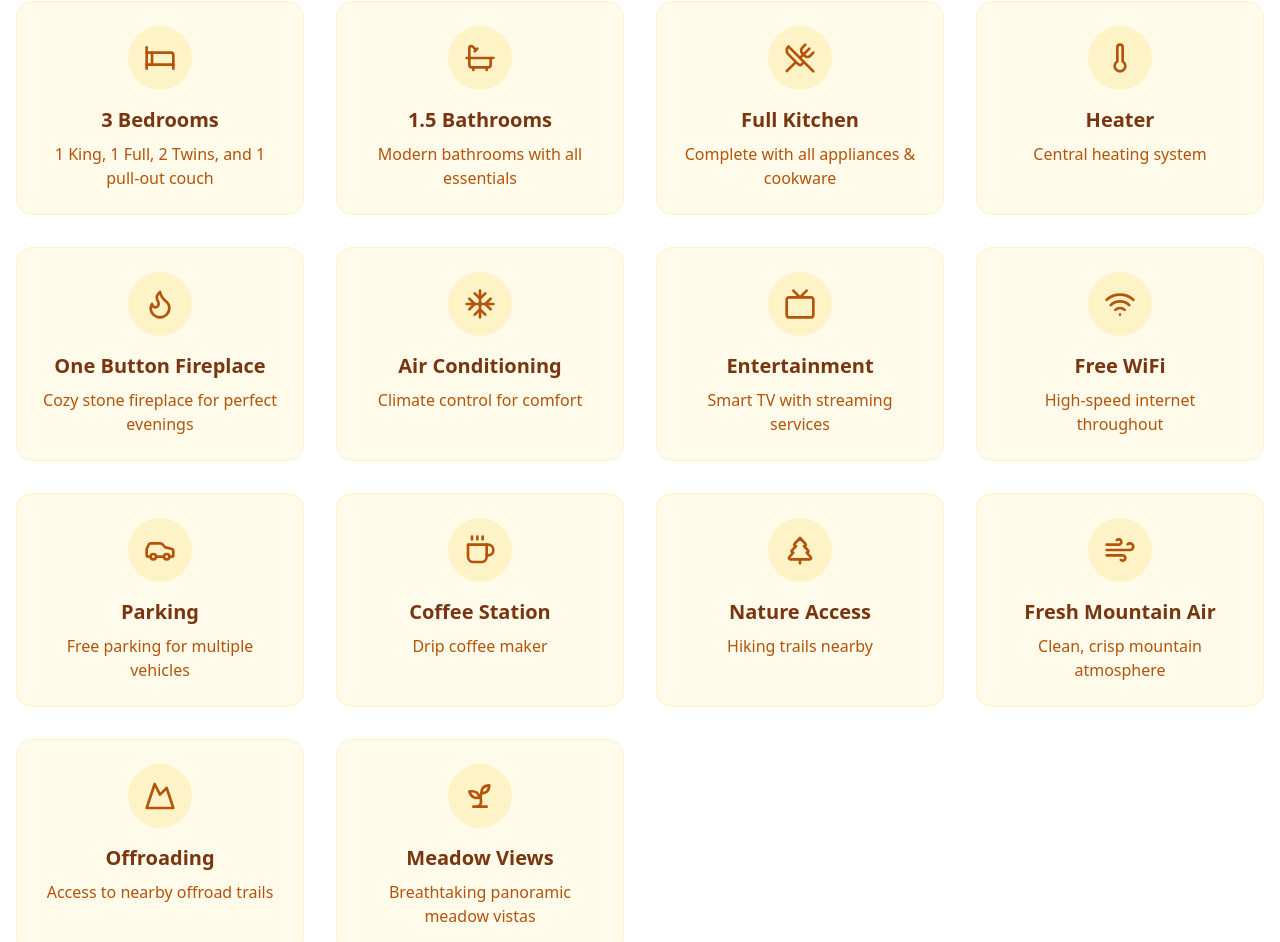
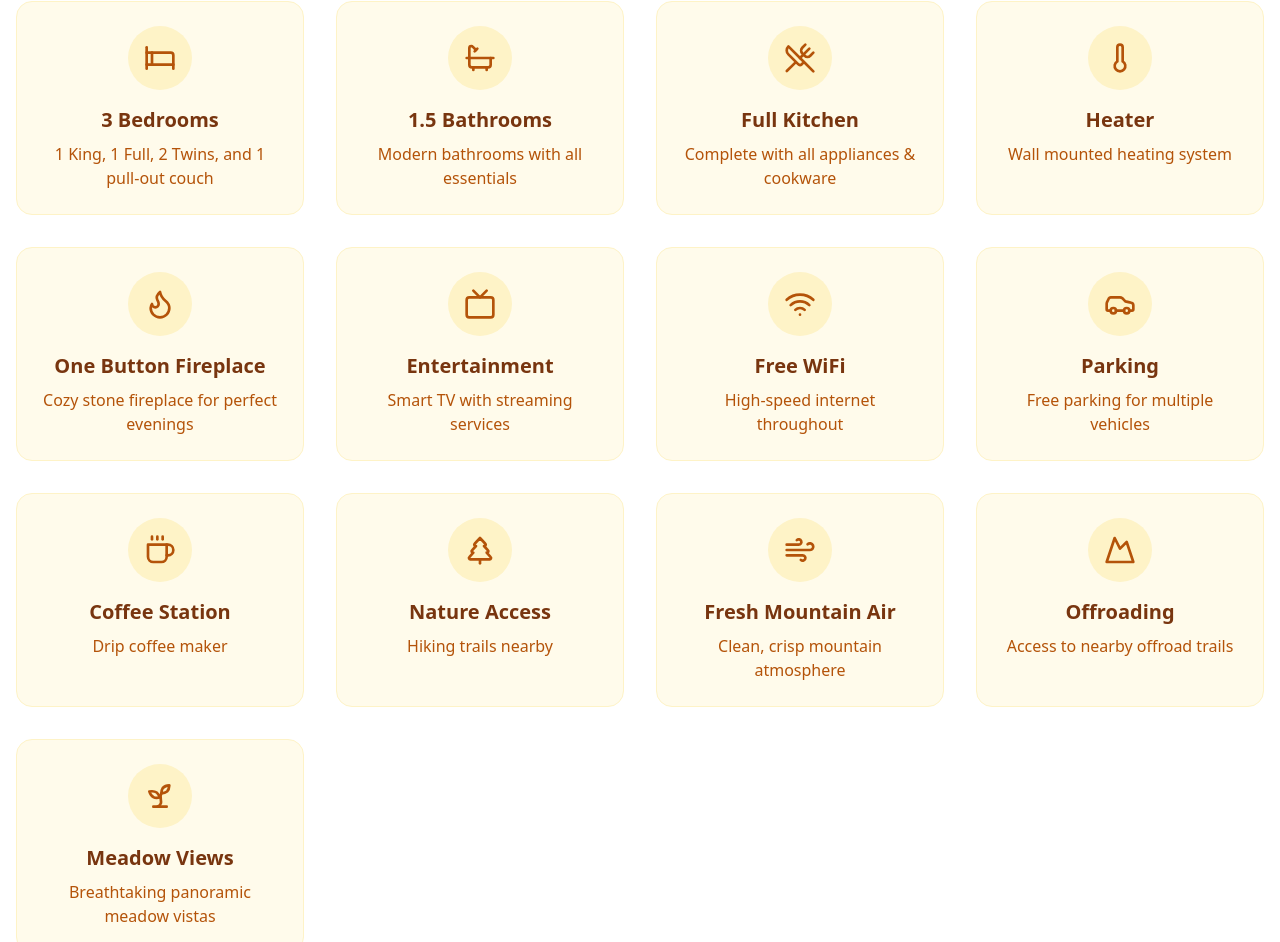
Before and after one commit to idratherbecamping/big_bear_cabin_website, a React (Vite) app: page / in a window 1280 px wide. Shown: the part 3316-4258 px from the top of the page. Built offline with nearby package versions, Linux system fonts and the light colour scheme; no server answers.

Commit message:
remove ac and clarify heater type

```diff
--- a/src/components/Amenities.tsx
+++ b/src/components/Amenities.tsx
@@ -10,7 +10,6 @@ import {
   UtensilsCrossed,
   Bath,
   Bed,
-  Snowflake,
   Wind,
   Mountain,
   Thermometer,
@@ -22,9 +21,8 @@ const Amenities: React.FC = () => {
     { icon: Bed, title: "3 Bedrooms", description: "1 King, 1 Full, 2 Twins, and 1 pull-out couch" },
     { icon: Bath, title: "1.5 Bathrooms", description: "Modern bathrooms with all essentials" },
     { icon: UtensilsCrossed, title: "Full Kitchen", description: "Complete with all appliances & cookware" },
-    { icon: Thermometer, title: "Heater", description: "Central heating system" },
+    { icon: Thermometer, title: "Heater", description: "Wall mounted heating system" },
     { icon: Flame, title: " One Button Fireplace", description: "Cozy stone fireplace for perfect evenings" },
-    { icon: Snowflake, title: "Air Conditioning", description: "Climate control for comfort" },
     { icon: Tv, title: "Entertainment", description: "Smart TV with streaming services" },
     { icon: Wifi, title: "Free WiFi", description: "High-speed internet throughout" },
     { icon: Car, title: "Parking", description: "Free parking for multiple vehicles" },
```
